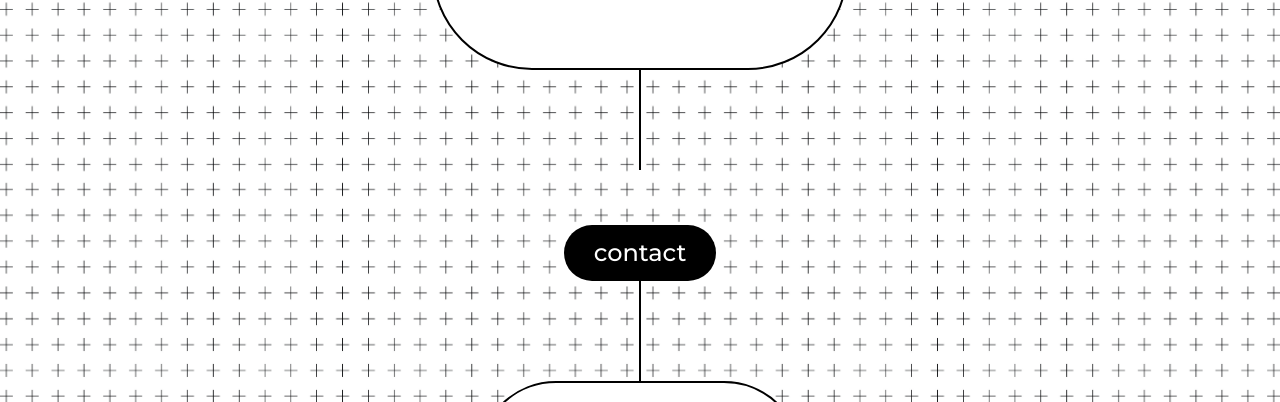
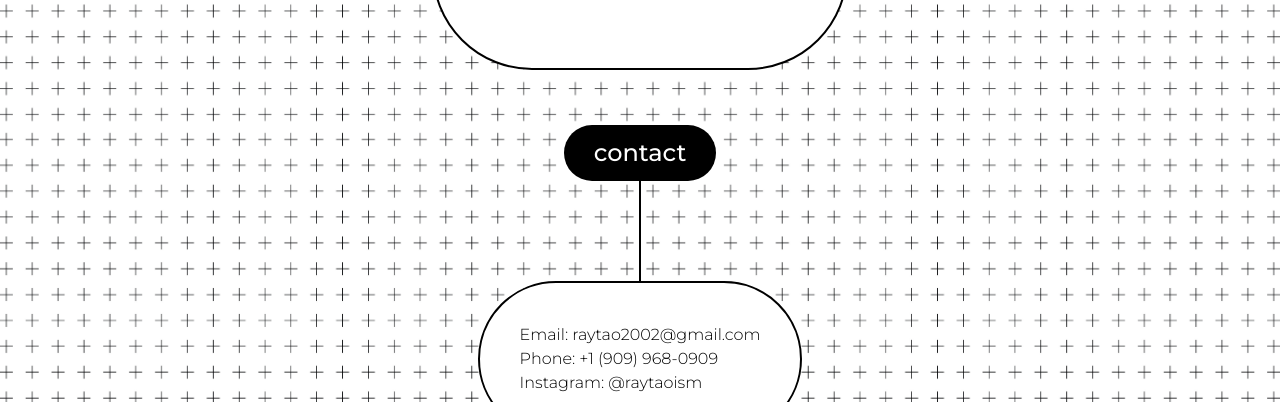
Before and after one commit to ray-tao/portfolio, a plain HTML site: page index.html in a window 1280 px wide. Shown: the part 11598-12000 px from the top of the page. Drawn offline with nearby package versions, Linux system fonts and the light colour scheme; no server answers.

Commit message:
Added Minor Changes

```diff
--- a/index.html
+++ b/index.html
@@ -265,7 +265,7 @@
                 <img src="./assets/illustration/chinesezodiac.jpg" alt="illustration: Chinese Zodiac"
                     title="Chinese Zodiac" loading="eager" />
             </div>
-            <div class="section-line"></div>
+            <!-- <div class="section-line"></div> -->
         <section id="contact"></section>
             <h2 class="heading">contact</h2>
             <div class="section-line"></div>
```
